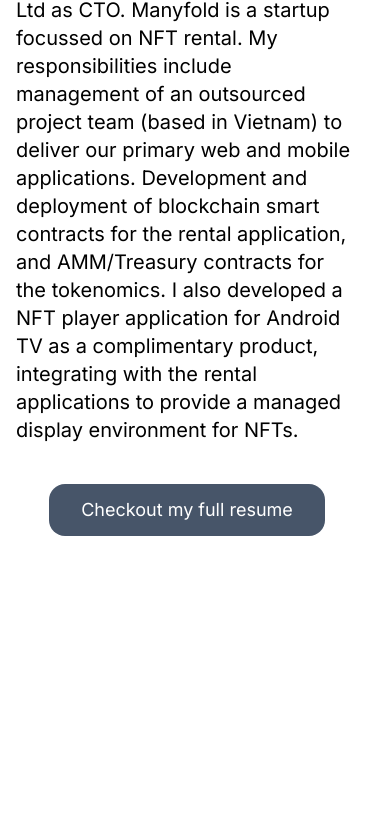
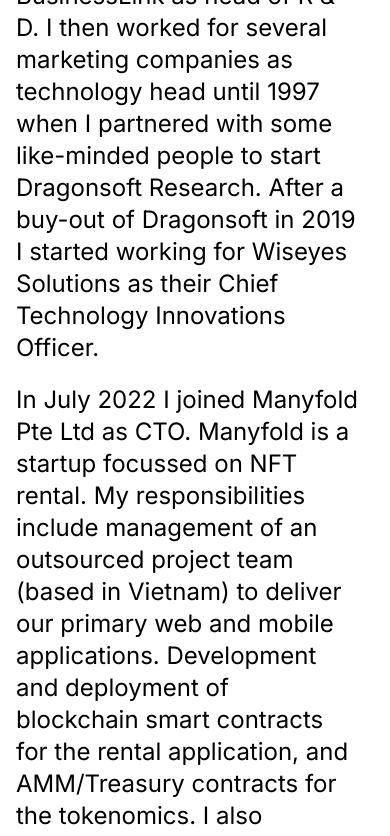
Before and after one commit to paul-stinchcombe/paulstinchcombe.com-v2, a Next.js app: page / in a window 390 px wide. Shown: the part 1647-2483 px from the top of the page. Before the commit the page ends 2199 px from the top, so only its background shows below. Built offline with nearby package versions, Linux system fonts and the light colour scheme.

Commit message:
Update text size for mobile

```diff
--- a/src/app/page.tsx
+++ b/src/app/page.tsx
@@ -6,7 +6,7 @@
 			</section>
 			<section className='m-4 grid grid-cols-1 lg:grid-cols-2 gap-10'>
 				<img className='w-1/3 lg:w-auto rounded-lg' src='Paul-2.jpg' />
-				<div className='w-full pr-4 lg:pr-10 text-xl lg:text-[12pt]'>
+				<div className='w-full pr-4 lg:pr-10 text-2xl lg:text-[12pt]'>
 					<h2 className='text-bold text-4xl lg:text-3xl mb-5 text-justify'>About Me</h2>
 					<p>
 						Born in the United Kingdom in 1963 and started programming at the age of 14. I started my professional career at the
@@ -36,7 +36,7 @@
 					</p>
 					<div className='flex justify-center lg:justify-between'>
 						<p></p>
-						<button className='mt-10 py-3 px-8 bg-slate-600 text-white text-lg lg:text-xl rounded-2xl'>
+						<button className='mt-16 lg:mt-10 py-3 px-8 bg-slate-600 text-white text-3xl lg:text-xl rounded-2xl'>
 							<a href='Paul_Stinchcombe-2024.pdf' target='_blank'>
 								Checkout my full resume
 							</a>
```
